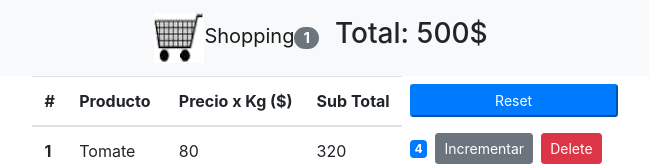
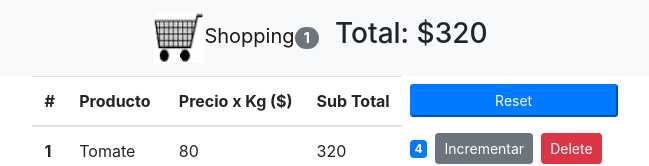
Before and after one commit to Alejo-Martinez-Grau/miniChango, a React (Create React App) app: page / in a window 1280 px wide. Shown: the top 166 px of the page, without its empty margins (319-968 px from the left). Built offline with nearby package versions, Linux system fonts and the light colour scheme.

Commit message:
programa funcionando, crash al borrar todos los items

```diff
--- a/src/App.js
+++ b/src/App.js
@@ -57,7 +57,7 @@ class App extends Component {
     <React.Fragment>
       <section className='container'>
 
-    <NavBar  totalCounters={this.state.counters.filter(c=> c.value>0).length} />
+    <NavBar products={this.props.products} counters={this.state.counters} totalCounters={this.state.counters.filter(c=> c.value>0).length} />
 
     </section>
     <main className="container">
--- a/src/components/navbar.jsx
+++ b/src/components/navbar.jsx
@@ -1,11 +1,28 @@
 /* eslint-disable jsx-a11y/anchor-is-valid */
 import React from "react";
-import cart from '../images/cart.png';
+import cart from "../images/cart.png";
 
 // stateless functional component
 // snippet sfc
 const NavBar = (props) => {
-  console.log("navBar render");
+  //
+  const totalSum = (i) => {
+    let totalArray = [];
+    let total;
+
+    for (i = 0; i < props.counters.length; i++) {
+      totalArray = totalArray.concat(
+        props.products[i][2] * props.counters[i]["value"]
+      );
+      console.log(totalArray);
+    }
+
+    total = totalArray.reduce((acc, item) => {
+      return (acc += item);
+    });
+    return total;
+  };
+
   return (
     <nav className="navbar navbar-light bg-light justify-content-center">
       <a className="navbar-brand" href="#">
@@ -14,28 +31,11 @@ const NavBar = (props) => {
         <span className="badge badge-pill badge-secondary">
           {props.totalCounters}
         </span>
-
       </a>
 
-      <h3>Total: 500$</h3>
-
+      <h3>{`Total: $${totalSum(props.counters.length)}`}</h3>
     </nav>
   );
 };
 
-// class NavBar extends Component {
-
-//   render() {
-//     return (
-//       <nav className="navbar navbar-light bg-light">
-//           <a className="navbar-brand" href="#">
-//             Navbar <span className="badge badge-pill badge-secondary">
-//               {this.props.totalCounters}
-//               </span>
-//           </a>
-//       </nav>
-//     );
-//   }
-// }
-
 export default NavBar;
```
